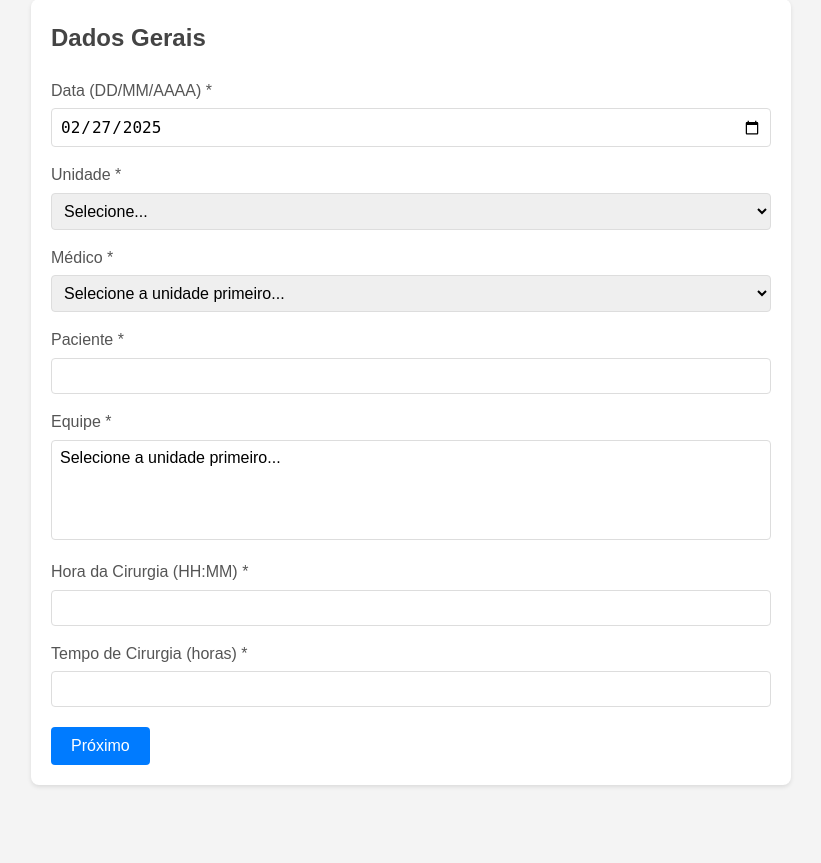
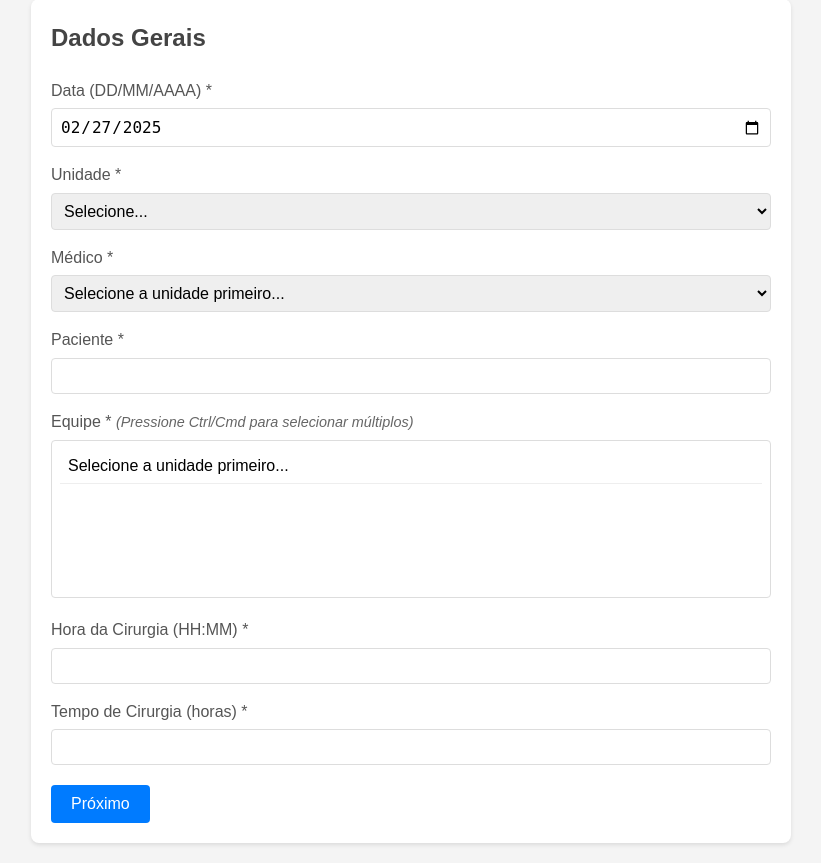
Before and after one commit to tubasile-alt/CapillaryTracker, a Flask app: page /form/dados_gerais in a window 1280 px wide. Shown: the part 92-955 px from the top of the page, without its empty margins (229-1050 px from the left). Before the commit the page ends 879 px from the top, so only its background shows below. Run offline with Flask 3, Linux system fonts and the light colour scheme.

Commit message:
Enhance form to allow multiple team member selection and improve logging and error handling.
Screenshot: https://storage.googleapis.com/screenshot-production-us-central1/8c7417ff-25e3-4894-9a88-ca4d88413804/d2a27ba5-bcbf-48e4-ad52-da0db16f1132.jpg

```diff
--- a/app.py
+++ b/app.py
@@ -1,10 +1,31 @@
 import os
-from flask import Flask, render_template, request, redirect, url_for, flash, session
-import pandas as pd
-from utils import validate_date, validate_time, validate_numeric, validate_range
+import logging
+from datetime import datetime
+import socket
+
+# Configure logging
+logging.basicConfig(
+    level=logging.DEBUG,
+    format='%(asctime)s - %(name)s - %(levelname)s - %(message)s'
+)
+logger = logging.getLogger(__name__)
+
+logger.info("Starting Flask application...")
+
+try:
+    from flask import Flask, render_template, request, redirect, url_for, flash, session
+    import pandas as pd
+    from utils import validate_date, validate_time, validate_numeric, validate_range
+
+    logger.info("Successfully imported all required packages")
+except Exception as e:
+    logger.error(f"Failed to import required packages: {str(e)}")
+    raise
 
 app = Flask(__name__)
 app.secret_key = os.urandom(24)
+
+logger.info("Flask app created successfully")
 
 UNIDADES_MEDICOS = {
     "Ribeirão": ["Dr. Arthur", "Dr. Daniel"],
@@ -132,11 +153,13 @@ def index():
 
 @app.route('/form/<form_id>', methods=['GET', 'POST'])
 def form(form_id):
+    logger.info(f"Accessing form: {form_id}")
     if form_id not in FORMS:
         return redirect(url_for('index'))
 
     if request.method == 'POST':
         form_data = request.form.to_dict()
+        logger.debug(f"Form data received: {form_data}")
 
         # Use formatted date if available
         if 'data_formatted' in form_data and form_data['data_formatted']:
@@ -147,12 +170,14 @@ def form(form_id):
         if errors:
             for error in errors:
                 flash(error, 'error')
+                logger.warning(f"Form validation error: {error}")
             return render_template('form.html', form=FORMS[form_id], data=form_data)
 
         # Store form data in session
         if 'form_data' not in session:
             session['form_data'] = {}
         session['form_data'].update(form_data)
+        logger.debug("Form data stored in session")
 
         # If there's a next form, go to it
         if 'next' in FORMS[form_id]:
@@ -186,11 +211,33 @@ def save():
 
 @app.route('/get_medicos/<unidade>')
 def get_medicos(unidade):
+    logger.debug(f"Getting doctors for unit: {unidade}")
     return {"medicos": UNIDADES_MEDICOS.get(unidade, [])}
 
 @app.route('/get_equipe/<unidade>')
 def get_equipe(unidade):
+    logger.debug(f"Getting team for unit: {unidade}")
     return {"equipe": UNIDADES_EQUIPES.get(unidade, [])}
 
 if __name__ == '__main__':
-    app.run(host='0.0.0.0', port=5000, debug=True)
+    try:
+        # Check if port is available
+        sock = socket.socket(socket.AF_INET, socket.SOCK_STREAM)
+        result = sock.connect_ex(('0.0.0.0', 5000))
+        if result == 0:
+            logger.error("Port 5000 is already in use. Attempting to kill existing process...")
+            sock.close()
+            try:
+                os.system('fuser -k 5000/tcp')  # Try to kill any process using port 5000
+                logger.info("Killed process using port 5000")
+            except Exception as e:
+                logger.warning(f"Could not kill process on port 5000: {str(e)}")
+                # Continue anyway, the socket will be closed and the port might become available
+        else:
+            sock.close()
+
+        logger.info("Starting Flask server on port 5000...")
+        app.run(host='0.0.0.0', port=5000, debug=True)
+    except Exception as e:
+        logger.error(f"Failed to start Flask server: {str(e)}")
+        raise
--- a/static/style.css
+++ b/static/style.css
@@ -44,6 +44,14 @@ label {
     color: #555;
 }
 
+/* Adiciona texto de instrução para seleção múltipla */
+label[for="equipe"]::after {
+    content: " (Pressione Ctrl/Cmd para selecionar múltiplos)";
+    font-size: 0.9em;
+    color: #666;
+    font-style: italic;
+}
+
 input, select, textarea {
     width: 100%;
     padding: 8px;
@@ -52,9 +60,25 @@ input, select, textarea {
     font-size: 16px;
 }
 
+/* Melhorar aparência da seleção múltipla */
 select[multiple] {
     height: auto;
-    min-height: 100px;
+    min-height: 120px;
+    padding: 8px;
+}
+
+select[multiple] option {
+    padding: 8px;
+    border-bottom: 1px solid #eee;
+}
+
+select[multiple] option:hover {
+    background-color: #f0f0f0;
+}
+
+select[multiple] option:checked {
+    background-color: #e3f2fd;
+    color: #1976d2;
 }
 
 textarea {
```
Also changed, not shown: 1 other file.
